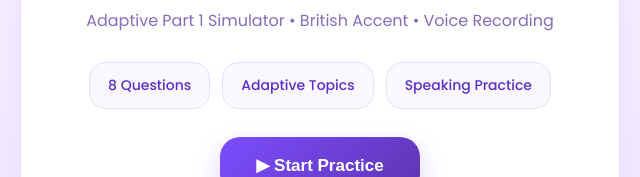
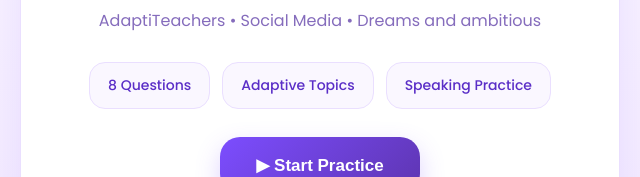
Before and after one commit to Mushtariy7/ielts_speaking_part1_set1, a plain HTML site: page index.html in a window 1280 px wide. Shown: the part 393-570 px from the top of the page, 320-960 px from the left. Drawn offline with Linux system fonts and the light colour scheme.

Commit message:
Update index.html

```diff
--- a/index.html
+++ b/index.html
@@ -601,7 +601,7 @@ IELTS Speaking ☆ Part 1 Practice
 </h1>
 
 <p class="cover-subtitle">
-Adaptive Part 1 Simulator • British Accent • Voice Recording
+AdaptiTeachers • Social Media • Dreams and ambitious
 </p>
 
 <div class="cover-info">
```
